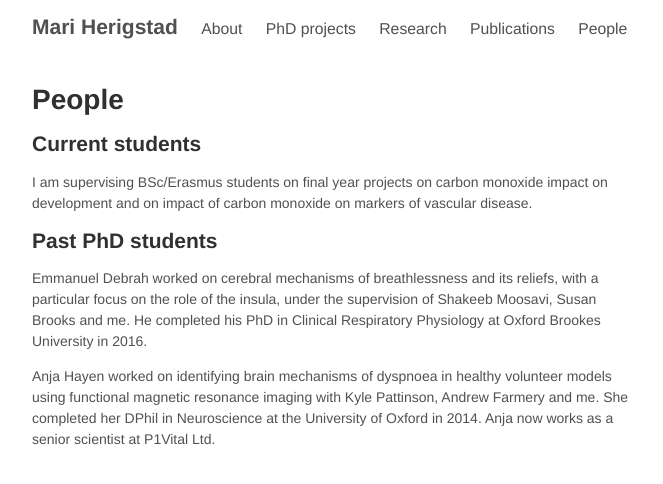
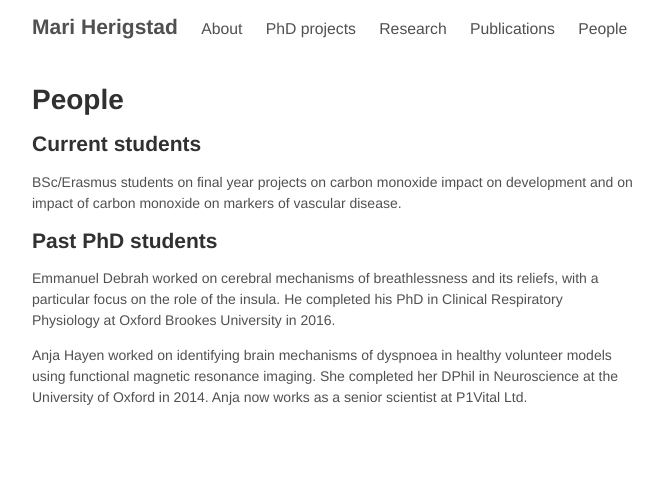
Before and after one commit to mariherigstad/mariherigstad.github.io, a Jekyll site: the page built from people.md, in a window 1280 px wide. Shown: the top 484 px of the page, without its empty margins (307-970 px from the left). Built offline with Jekyll 4.4.1, drawn with Linux system fonts in a browser that asks for light colours.

Commit message:
Update people.md

```diff
--- a/people.md
+++ b/people.md
@@ -4,9 +4,9 @@ title: People
 ---
 
 ## Current students
-I am supervising BSc/Erasmus students on final year projects on carbon monoxide impact on development and on impact of carbon monoxide on markers of vascular disease.
+BSc/Erasmus students on final year projects on carbon monoxide impact on development and on impact of carbon monoxide on markers of vascular disease.
 
 ## Past PhD students
-Emmanuel Debrah worked on cerebral mechanisms of breathlessness and its reliefs, with a particular focus on the role of the insula, under the supervision of Shakeeb Moosavi, Susan Brooks and me. He completed his PhD in Clinical Respiratory Physiology at Oxford Brookes University in 2016.
+Emmanuel Debrah worked on cerebral mechanisms of breathlessness and its reliefs, with a particular focus on the role of the insula. He completed his PhD in Clinical Respiratory Physiology at Oxford Brookes University in 2016.
 
-Anja Hayen worked on identifying brain mechanisms of dyspnoea in healthy volunteer models using functional magnetic resonance imaging with Kyle Pattinson, Andrew Farmery and me. She completed her DPhil in Neuroscience at the University of Oxford in 2014. Anja now works as a senior scientist at P1Vital Ltd.
+Anja Hayen worked on identifying brain mechanisms of dyspnoea in healthy volunteer models using functional magnetic resonance imaging. She completed her DPhil in Neuroscience at the University of Oxford in 2014. Anja now works as a senior scientist at P1Vital Ltd.
```
